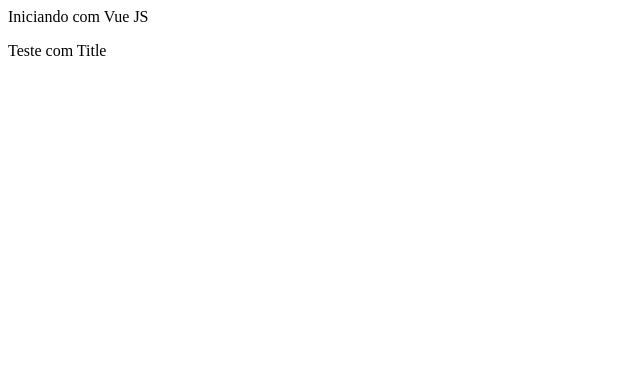
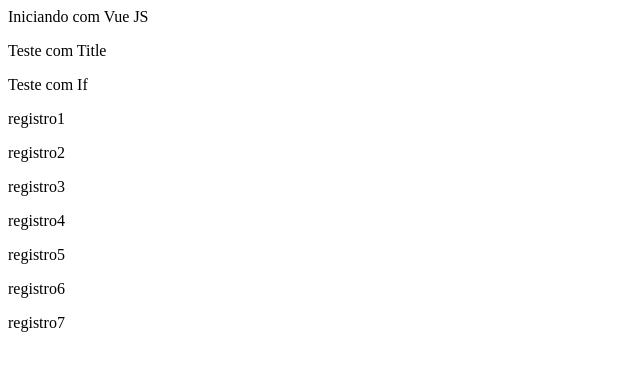
Before and after one commit to pydawan/introducao-vuejs2, a plain HTML site: page index.html in a window 1280 px wide. Shown: the whole page, without its empty margins (0-640 px from the left). Drawn offline with nearby package versions, Linux system fonts and the light colour scheme.

Commit message:
Adicionados exemplos de condicional if e laço de repetição for.

```diff
--- a/index.html
+++ b/index.html
@@ -15,6 +15,10 @@
 
             <!-- title dinâmico com VueJS -->
             <p v-bind:title="titulo">Teste com Title</p>
+
+            <p v-if="condicao">Teste com If</p>
+
+            <p v-for="registro in registros">{{ registro.titulo }}</p>
         </div>
 
         <script src="https://unpkg.com/vue"></script>
@@ -24,7 +28,17 @@
                 el: "#app",
                 data: {
                     msg: 'Iniciando com Vue JS',
-                    titulo: 'Teste com v-bind'
+                    titulo: 'Teste com v-bind',
+                    condicao: true,
+                    registros: [
+                        { titulo: 'registro1'},
+                        { titulo: 'registro2'},
+                        { titulo: 'registro3'},
+                        { titulo: 'registro4'},
+                        { titulo: 'registro5'},
+                        { titulo: 'registro6'},
+                        { titulo: 'registro7'},
+                    ]
                 }
             });
         </script>
```
